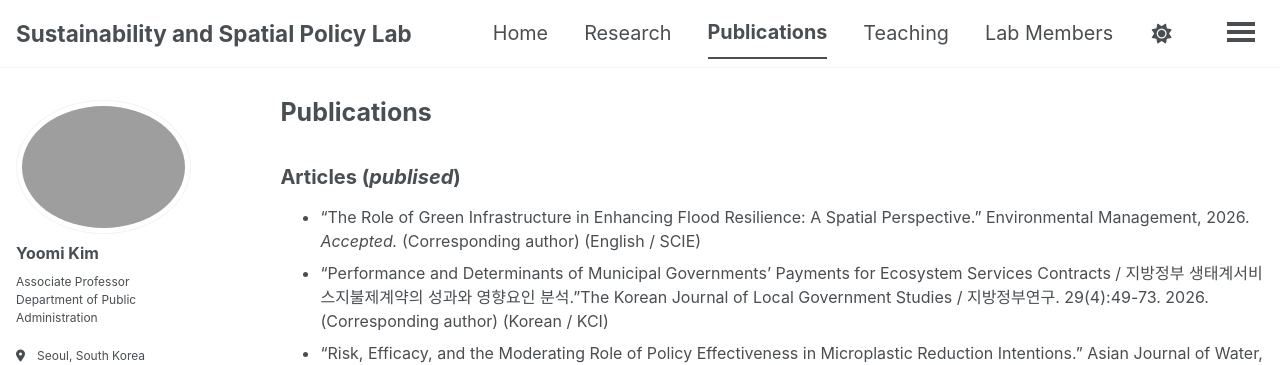
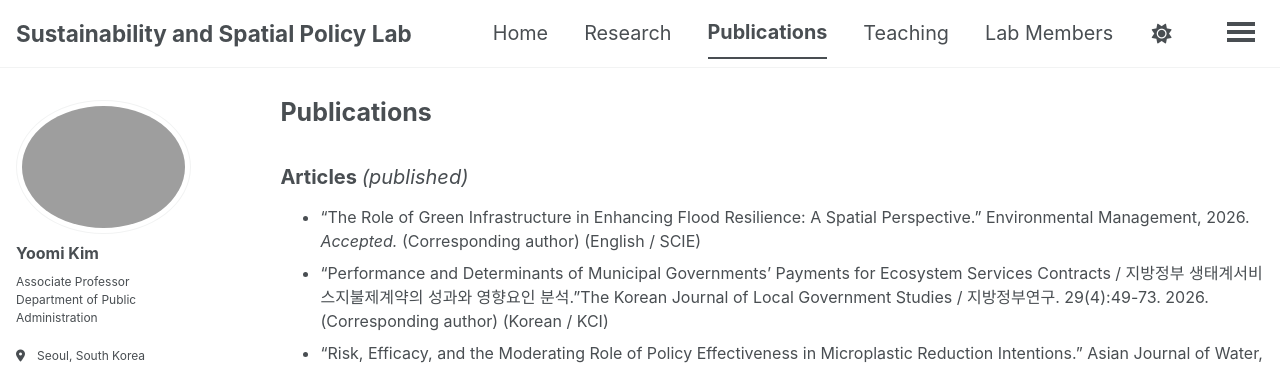
Before and after one commit to ymkim-ssplab/ymkim-ssplab.github.io, a Jekyll site: the page built from _pages/publications.md, in a window 1280 px wide and 900 px high. Shown: the top 365 px of the window. Built offline with Jekyll 4.4.1, drawn with Linux system fonts in a browser that asks for light colours; some web fonts are replaced; a script bundle is joined from its source files by our own code; library files that are not in the unit come from our copies.

Commit message:
Update publications.md

```diff
--- a/_pages/publications.md
+++ b/_pages/publications.md
@@ -5,7 +5,7 @@ permalink: /publications/
 author_profile: true
 ---
 
-## Articles (*publised*)
+<h2>Articles <span style="font-weight: normal; font-style: italic;">(published)</span></h2>
 
 - "The Role of Green Infrastructure in Enhancing Flood Resilience: A Spatial Perspective." Environmental Management, 2026. *Accepted.* (Corresponding author) (English / SCIE)
 - "Performance and Determinants of Municipal Governments’ Payments for Ecosystem Services Contracts / 지방정부 생태계서비스지불제계약의 성과와 영향요인 분석."The Korean Journal of Local Government Studies / 지방정부연구. 29(4):49-73. 2026. (Corresponding author) (Korean / KCI)
```
